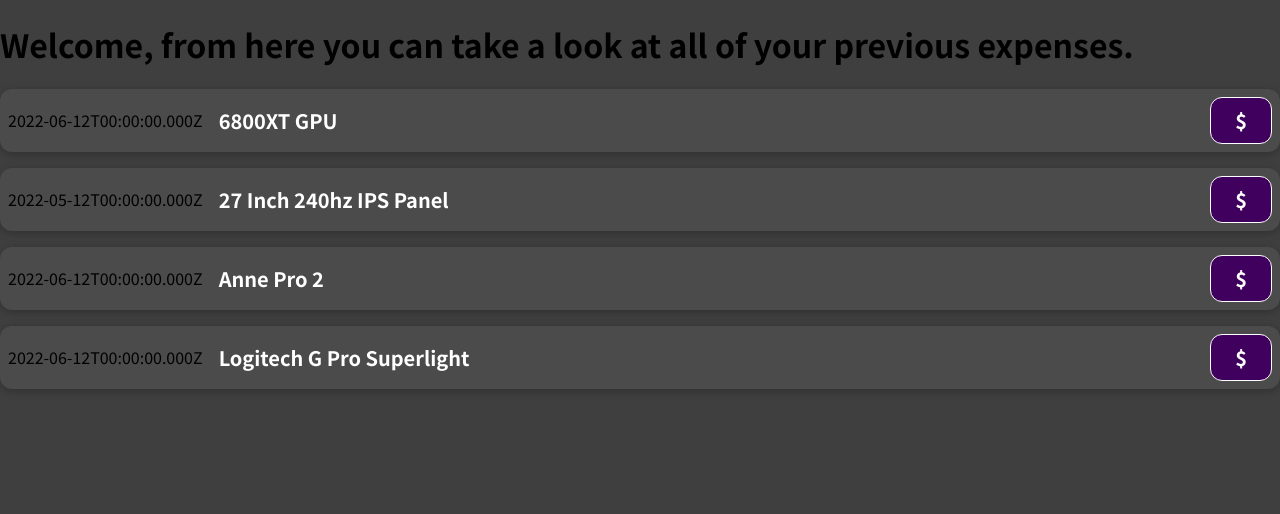
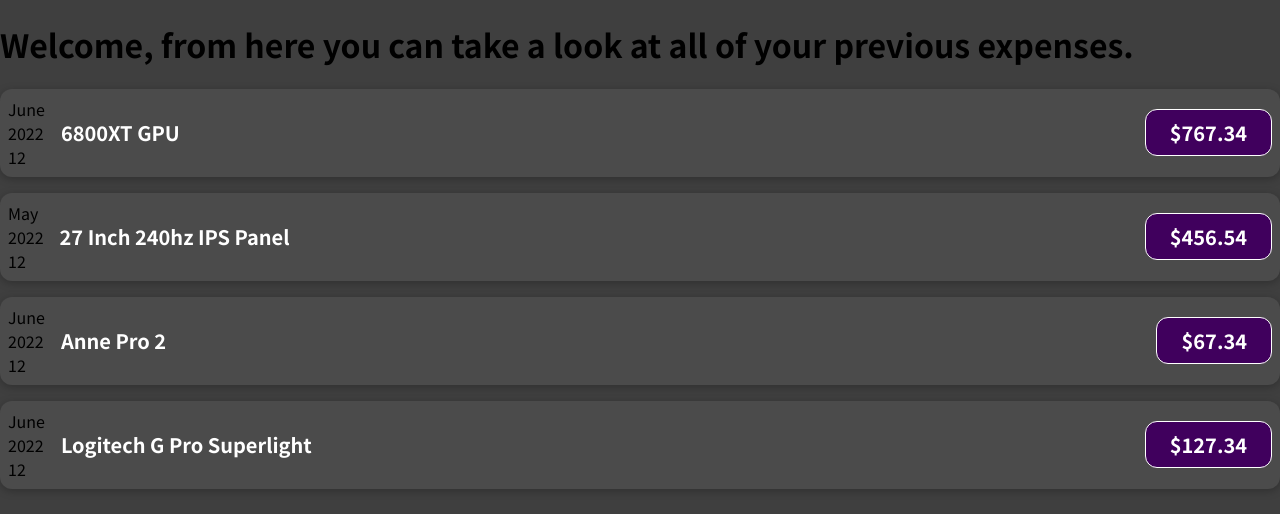
Before and after one commit to krishabbashyal/learn-react, a JavaScript app: page / in a window 1280 px wide. Shown: the top 514 px of the page. Built offline with nearby package versions, Linux system fonts and the light colour scheme.

Commit message:
Created nested components

```diff
--- a/src/App.js
+++ b/src/App.js
@@ -3,10 +3,10 @@
 function App() {
   // prettier-ignore
   const expenses = [
-    { id: "1", title: "6800XT GPU", amount: 767.34, date: new Date(2022, 5, 12) },
-    { id: "2", title: "27 Inch 240hz IPS Panel", amount: 456.54, date: new Date(2022, 4, 12) },
-    { id: "3", title: "Anne Pro 2", amount: 67.34, date: new Date(2022, 5, 12) },
-    { id: "4", title: "Logitech G Pro Superlight", amount: 127.34, date: new Date(2022, 5, 12) },
+    { id: "1", title: "6800XT GPU", price: 767.34, date: new Date(2022, 5, 12) },
+    { id: "2", title: "27 Inch 240hz IPS Panel", price: 456.54, date: new Date(2022, 4, 12) },
+    { id: "3", title: "Anne Pro 2", price: 67.34, date: new Date(2022, 5, 12) },
+    { id: "4", title: "Logitech G Pro Superlight", price: 127.34, date: new Date(2022, 5, 12) },
   ];
   return (
     <div>
@@ -15,24 +15,25 @@
       </h1>
       <ExpenseItem
         title={expenses[0].title}
-        amount={expenses[0].amount}
+        price={expenses[0].price}
         date={expenses[0].date}
-      ></ExpenseItem>
+      />
+
       <ExpenseItem
         title={expenses[1].title}
-        amount={expenses[1].amount}
+        price={expenses[1].price}
         date={expenses[1].date}
-      ></ExpenseItem>
+      />
       <ExpenseItem
         title={expenses[2].title}
-        amount={expenses[2].amount}
+        price={expenses[2].price}
         date={expenses[2].date}
-      ></ExpenseItem>
+      />
       <ExpenseItem
         title={expenses[3].title}
-        amount={expenses[3].amount}
+        price={expenses[3].price}
         date={expenses[3].date}
-      ></ExpenseItem>
+      />
     </div>
   );
 }
--- /dev/null
+++ b/src/components/ExpenseDate.css
@@ -0,0 +1,26 @@
+.expense-date {
+  display: flex;
+  flex-direction: column;
+  width: 5.5rem;
+  height: 5.5rem;
+  border: 1px solid #ececec;
+  background-color: #2a2a2a;
+  color: white;
+  border-radius: 12px;
+  align-items: center;
+  justify-content: center;
+}
+
+.expense-date__month {
+  font-size: 0.75rem;
+  font-weight: bold;
+}
+
+.expense-date__year {
+  font-size: 0.75rem;
+}
+
+.expense-date__day {
+  font-size: 1.5rem;
+  font-weight: bold;
+}
--- /dev/null
+++ b/src/components/ExpenseDate.js
@@ -0,0 +1,17 @@
+import "./ExpenseDate.css";
+
+function ExpenseDate(props) {
+  const month = props.date.toLocaleString("en-US", { month: "long" });
+  const day = props.date.toLocaleString("en-US", { day: "2-digit" });
+  const year = props.date.getFullYear();
+
+  return (
+    <div>
+      <div>{month}</div>
+      <div>{year}</div>
+      <div>{day}</div>
+    </div>
+  );
+}
+
+export default ExpenseDate;
--- a/src/components/ExpenseItem.js
+++ b/src/components/ExpenseItem.js
@@ -1,9 +1,10 @@
+import ExpenseDate from "./ExpenseDate";
 import "./ExpenseItem.css";
 
 function ExpenseItem(props) {
   return (
     <div className="expense-item">
-      <div>{props.date.toISOString()}</div>
+      <ExpenseDate date={props.date} />
       <div className="expense-item__description">
         <h2>{props.title}</h2>
         <div className="expense-item__price">${props.price}</div>
```
